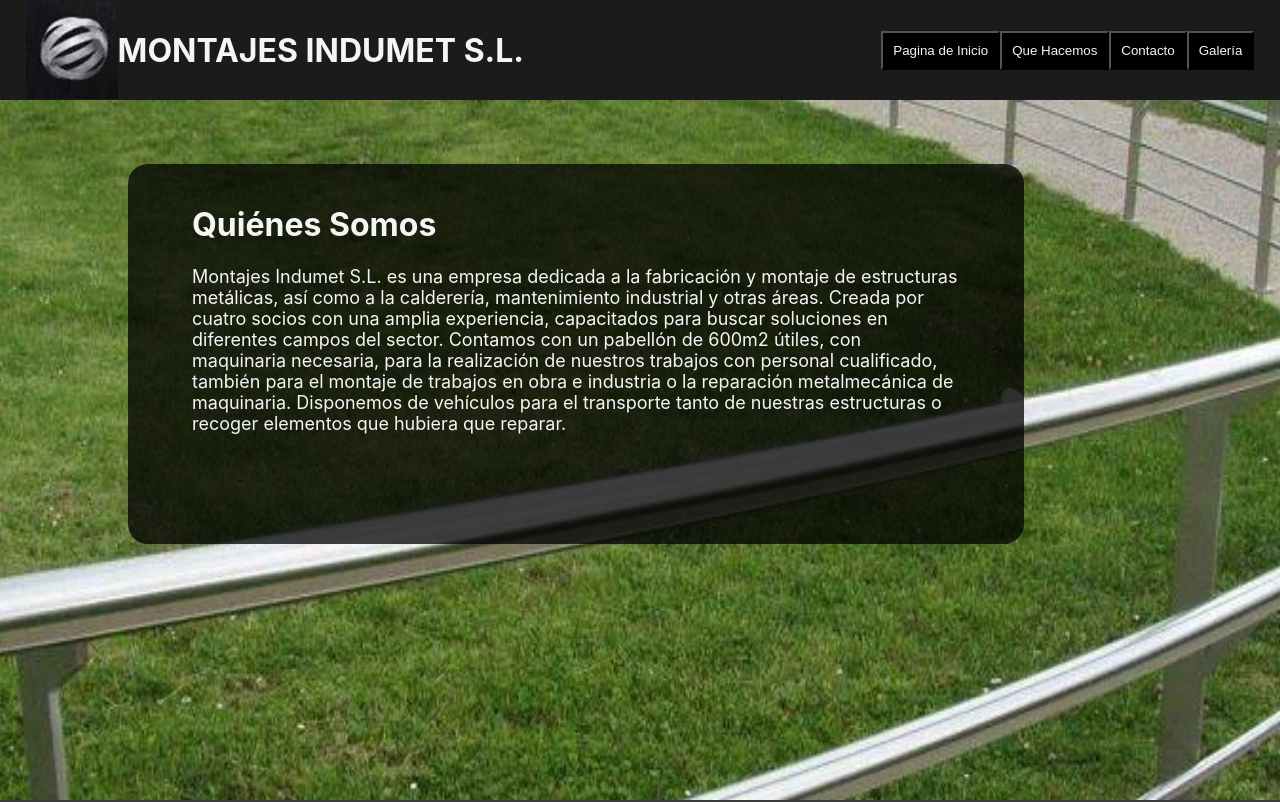
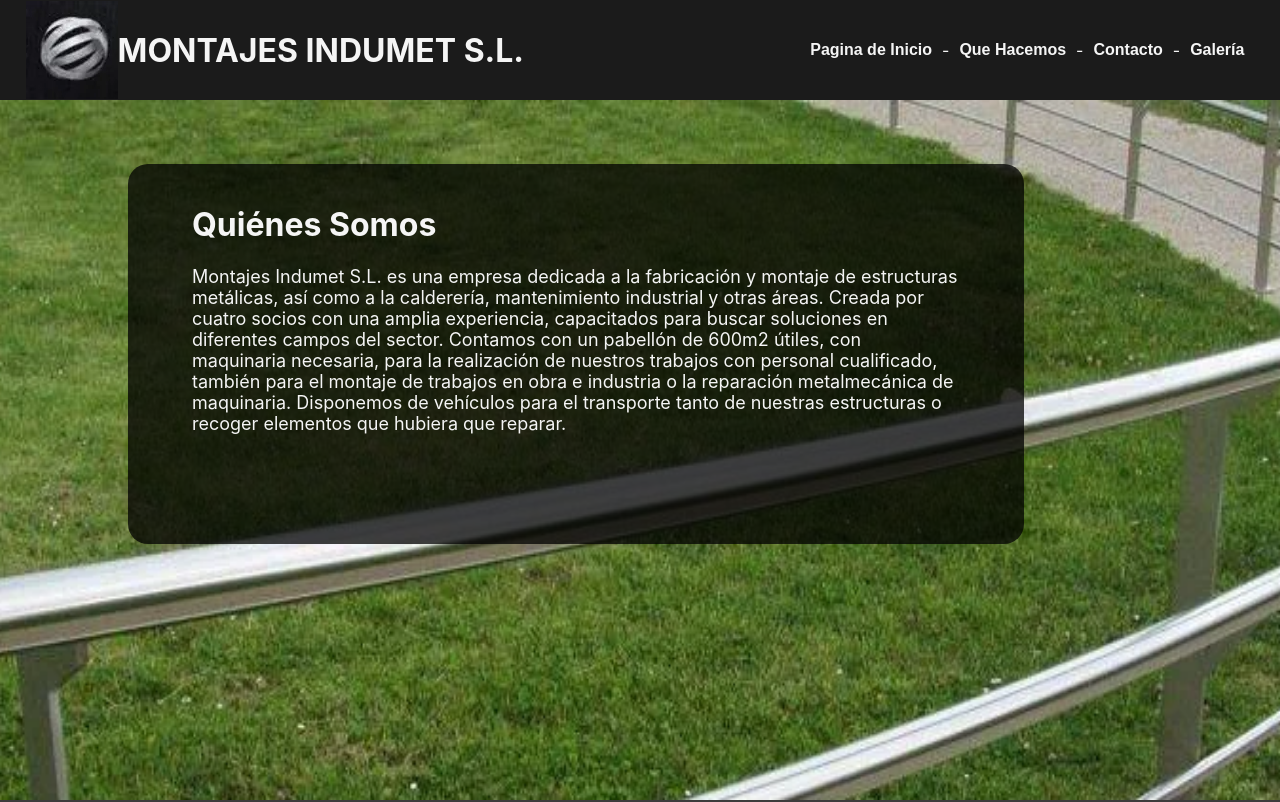
Before and after one commit to Oliver343/montajes-indumet-sl, a React (Create React App) app: page / in a window 1280 px wide. Shown: the top 802 px of the page. Built offline with nearby package versions, Linux system fonts and the light colour scheme.

Commit message:
push before new branch

```diff
--- a/src/components/Header.jsx
+++ b/src/components/Header.jsx
@@ -9,8 +9,11 @@ export default function Header({handleGallery, handleHome, handleAbout, handleCo
             </div>
             <div className='inner-head'>
                 <button className='header-link' onClick={handleHome} >Pagina de Inicio</button>
+                -
                 <button className='header-link' onClick={handleAbout}>Que Hacemos</button>
+                -
                 <button className='header-link' onClick={handleContact}>Contacto</button>
+                -
                 <button className='header-link' onClick={handleGallery} >Galería</button>
             </div>
         </div>
--- a/src/pages/WholeSite.css
+++ b/src/pages/WholeSite.css
@@ -31,12 +31,14 @@ hr {
 }
 
 .header-link{
+    font-weight: bold;
+    font-size: medium;
     padding: 10px;
     padding-left: 10px;
     padding-right: 10px;
     color: whitesmoke;
-    background-color: black;
-    border: 2px white bottom;
+    background-color: rgba(0, 0, 0, 0);
+    border: none;
 }
 
 .header-button{
```
